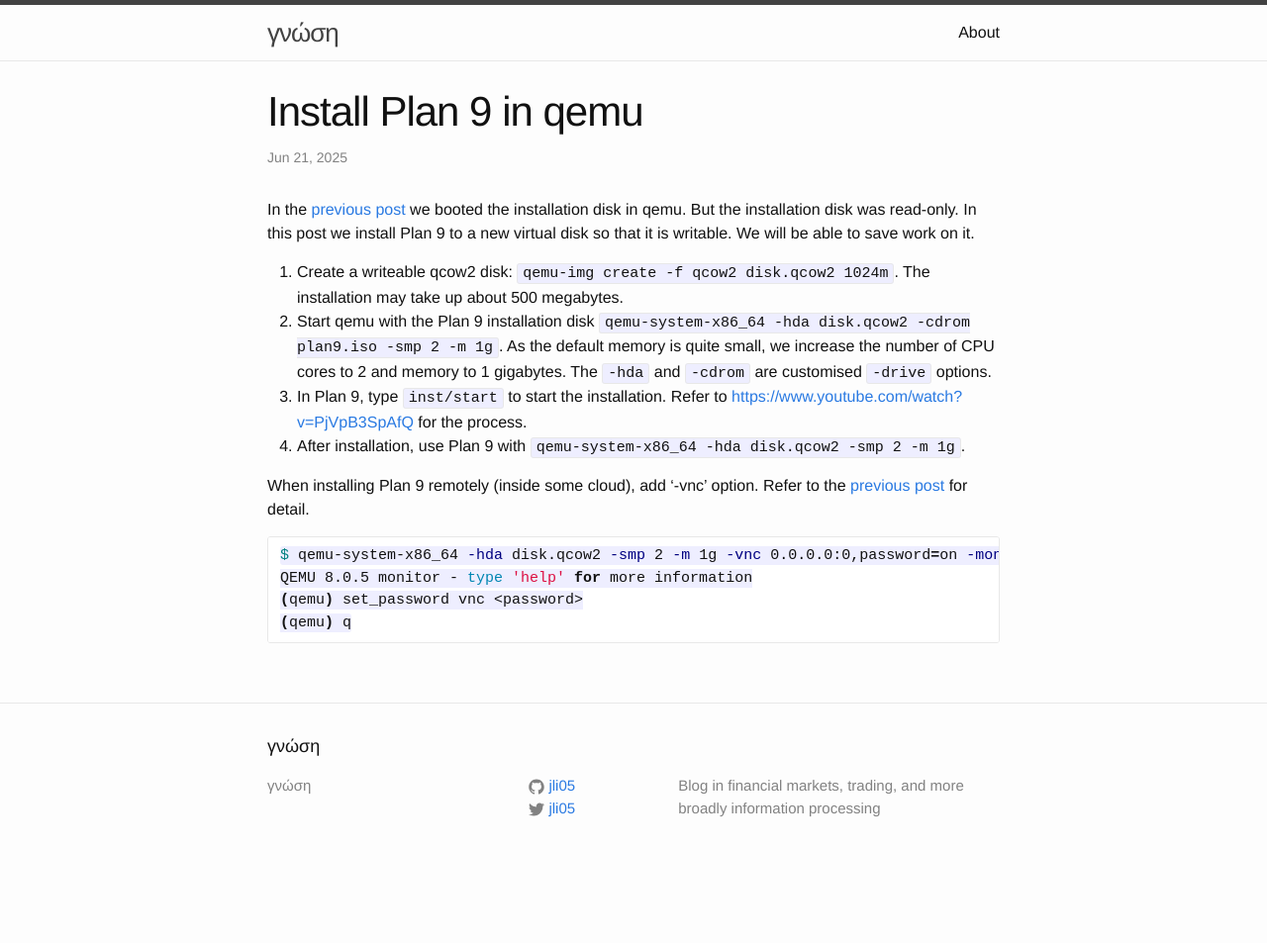
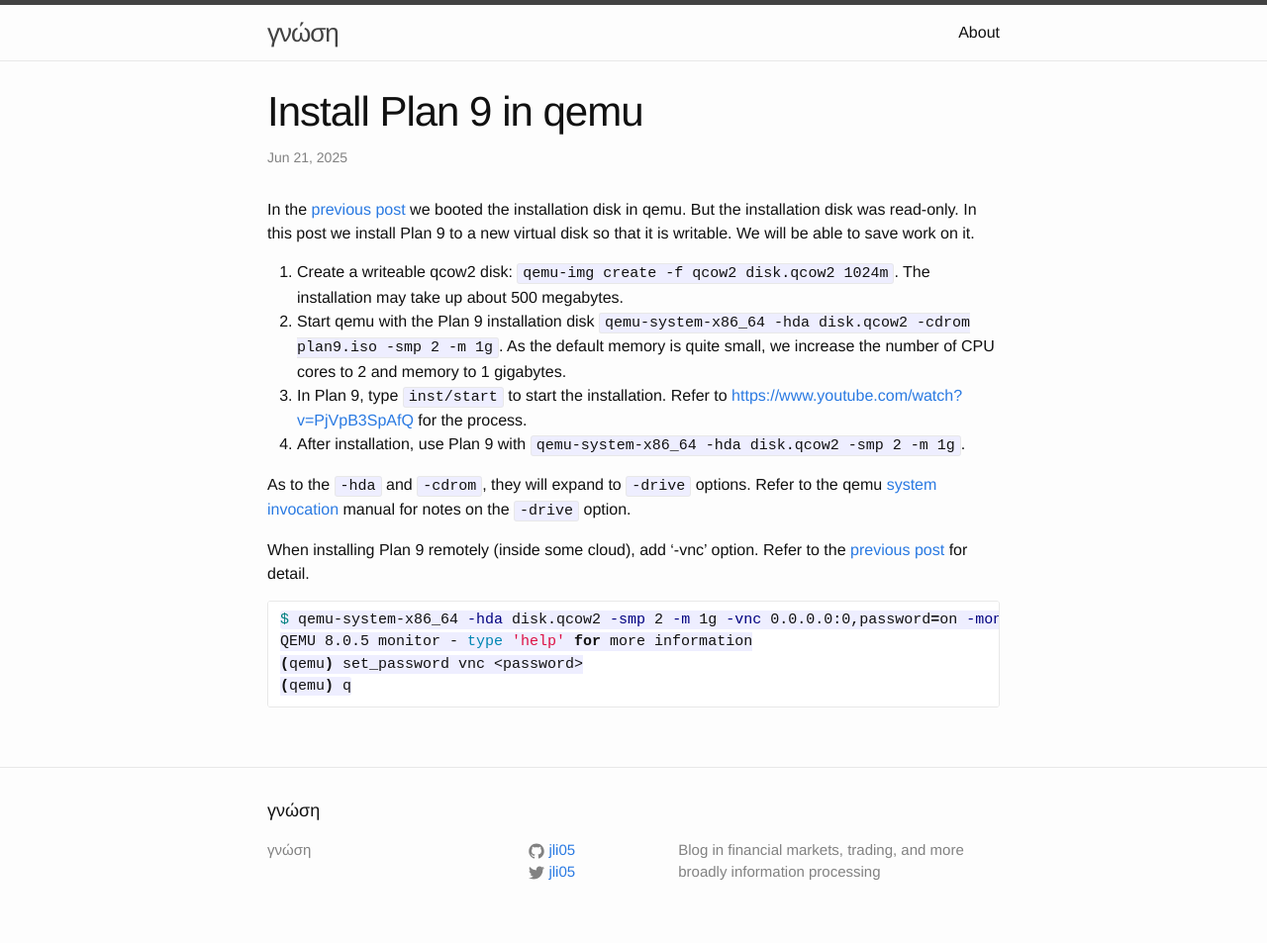
Before and after one commit to jli05/jli05.github.io, a Jekyll site: the page built from _posts/2025-06-21-9front-qemu-setup.md, in a window 1280 px wide. Shown: the whole page at 99% size. Built offline with Jekyll 4.4.1, drawn with Linux system fonts in a browser that asks for light colours; before the commit the page ends 900 px from its top, so only the background shows below that.

Commit message:
fixup! add comment

```diff
--- a/_posts/2025-06-21-9front-qemu-setup.md
+++ b/_posts/2025-06-21-9front-qemu-setup.md
@@ -6,9 +6,11 @@ layout: post
 In the [previous post](/2025/06/15/start-plan9-in-qemu.html) we booted the installation disk in qemu. But the installation disk was read-only. In this post we install Plan 9 to a new virtual disk so that it is writable. We will be able to save work on it.
 
 1. Create a writeable qcow2 disk: `qemu-img create -f qcow2 disk.qcow2 1024m`. The installation may take up about 500 megabytes.
-2. Start qemu with the Plan 9 installation disk `qemu-system-x86_64 -hda disk.qcow2 -cdrom plan9.iso -smp 2 -m 1g`. As the default memory is quite small, we increase the number of CPU cores to 2 and memory to 1 gigabytes. The `-hda` and `-cdrom` are customised `-drive` options.
+2. Start qemu with the Plan 9 installation disk `qemu-system-x86_64 -hda disk.qcow2 -cdrom plan9.iso -smp 2 -m 1g`. As the default memory is quite small, we increase the number of CPU cores to 2 and memory to 1 gigabytes.
 3. In Plan 9, type `inst/start` to start the installation. Refer to [https://www.youtube.com/watch?v=PjVpB3SpAfQ](https://www.youtube.com/watch?v=PjVpB3SpAfQ) for the process.
 4. After installation, use Plan 9 with `qemu-system-x86_64 -hda disk.qcow2 -smp 2 -m 1g`.
+
+As to the `-hda` and `-cdrom`, they will expand to `-drive` options. Refer to the qemu [system invocation](https://www.qemu.org/docs/master/system/invocation.html) manual for notes on the `-drive` option.
 
 When installing Plan 9 remotely (inside some cloud), add '-vnc' option. Refer to the [previous post](/2025/06/15/start-plan9-in-qemu.html) for detail.
 
```
